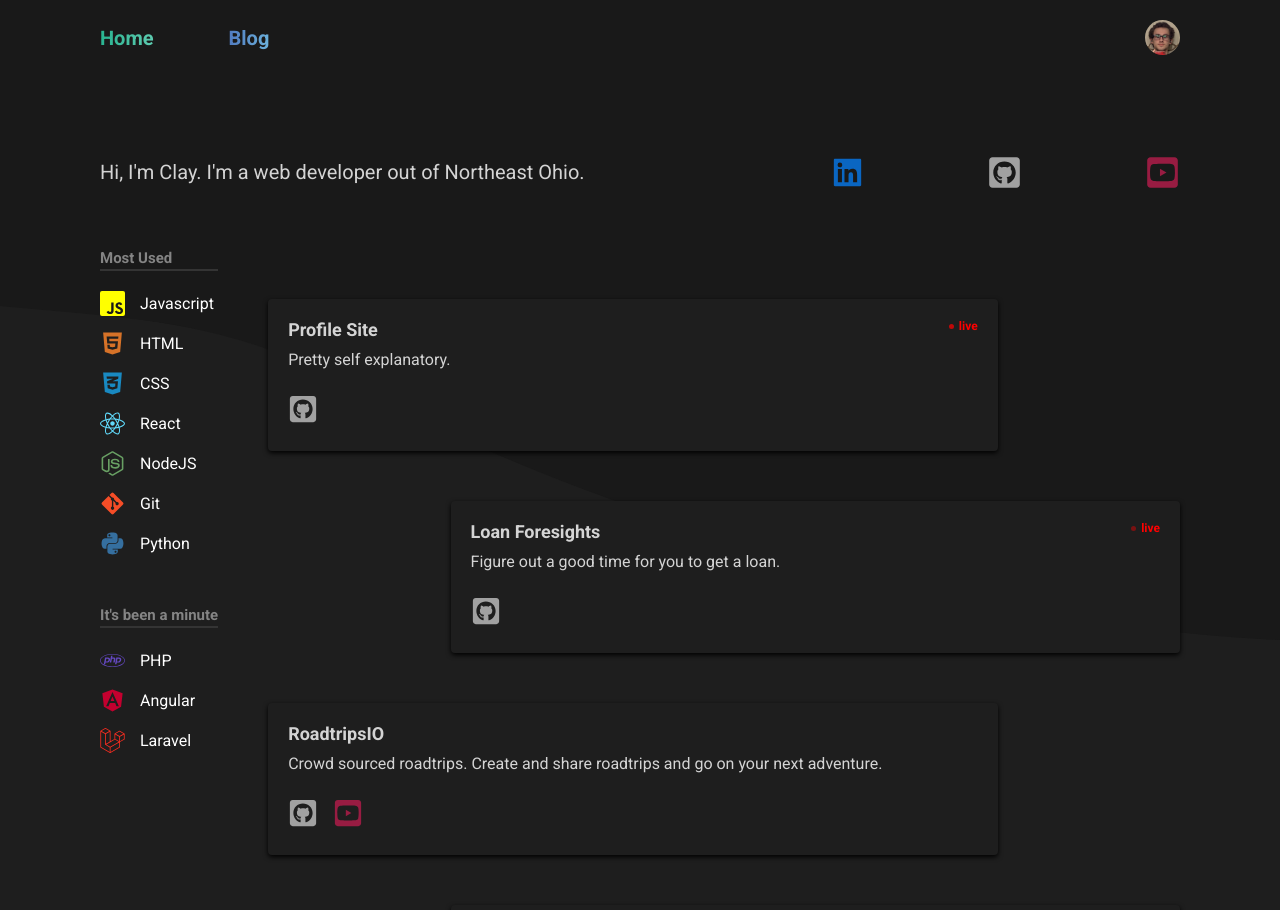
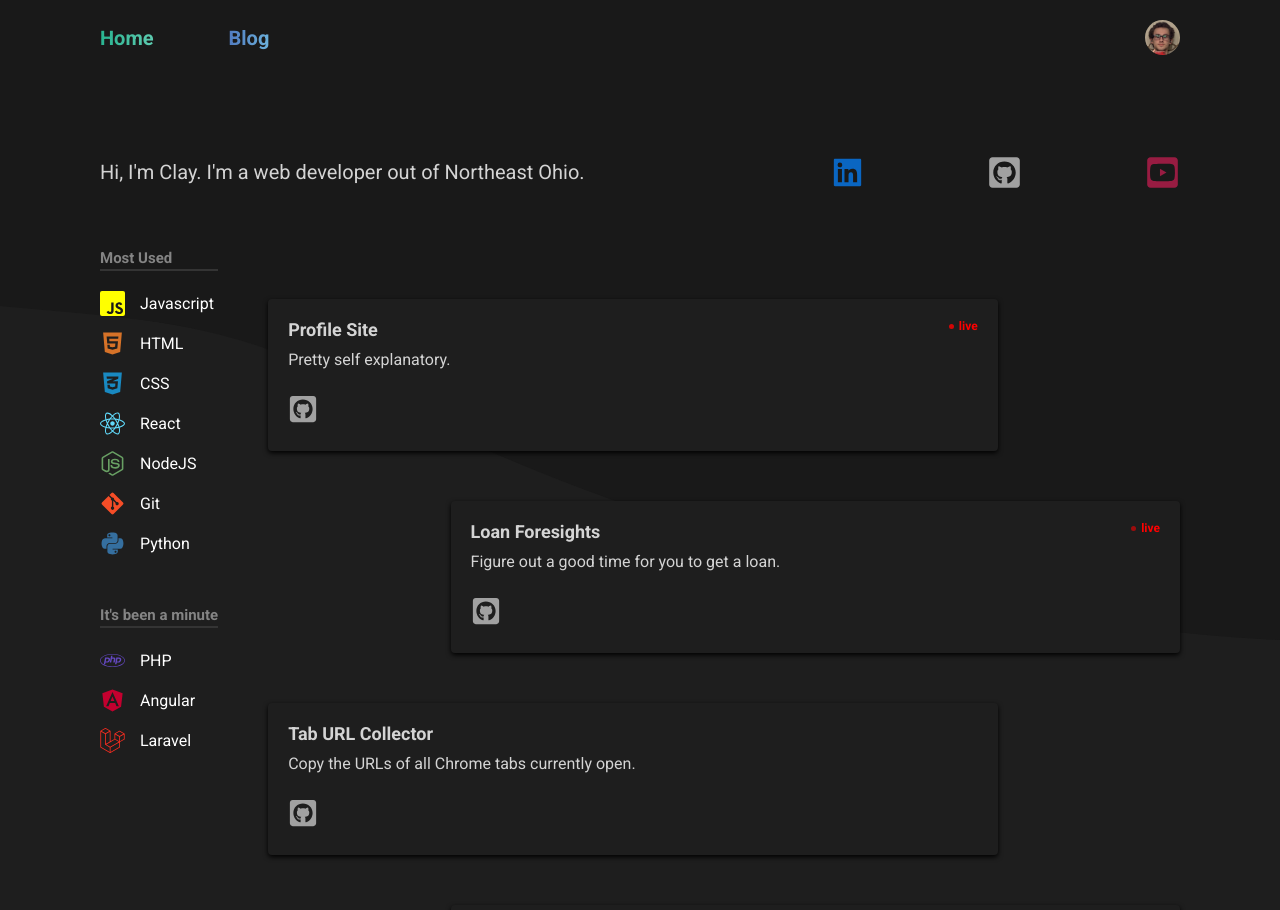
Before and after one commit to IDrumsey/profile-site-v2, a Next.js app: page / in a window 1280 px wide. Shown: the top 910 px of the page. Built offline with nearby package versions, Linux system fonts and the light colour scheme.

Commit message:
Added tab url collector project to list.

```diff
--- a/app/homepage.tsx
+++ b/app/homepage.tsx
@@ -202,6 +202,12 @@ export default function HomePage() {
       repoLink: "https://github.com/IDrumsey/Loan-Foresight",
       hosted: true,
       liveLink: "https://idrumsey.github.io/Loan-Foresight/",
+    },
+    {
+      title: "Tab URL Collector",
+      description: "Copy the URLs of all Chrome tabs currently open.",
+      repoLink: "https://github.com/IDrumsey/tab-url-collector",
+      hosted: false,
     },
     {
       title: "RoadtripsIO",
```
